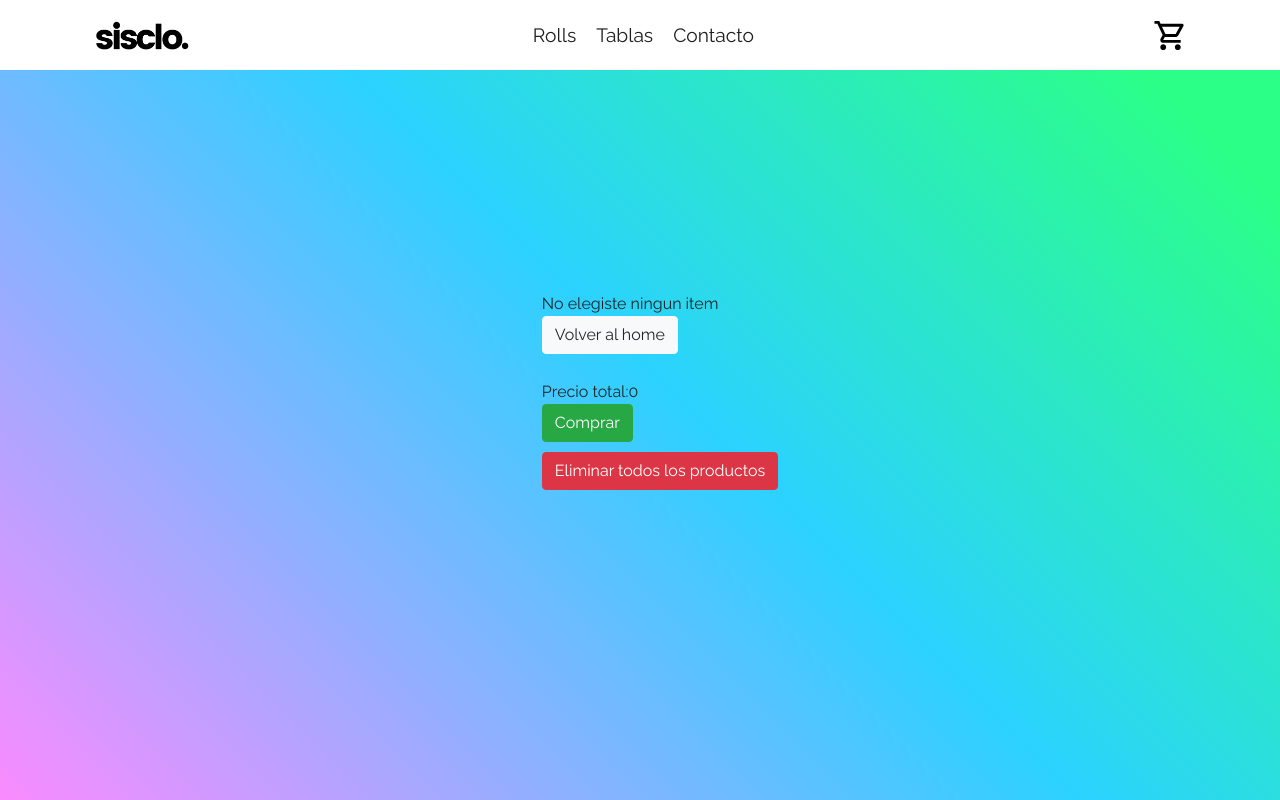
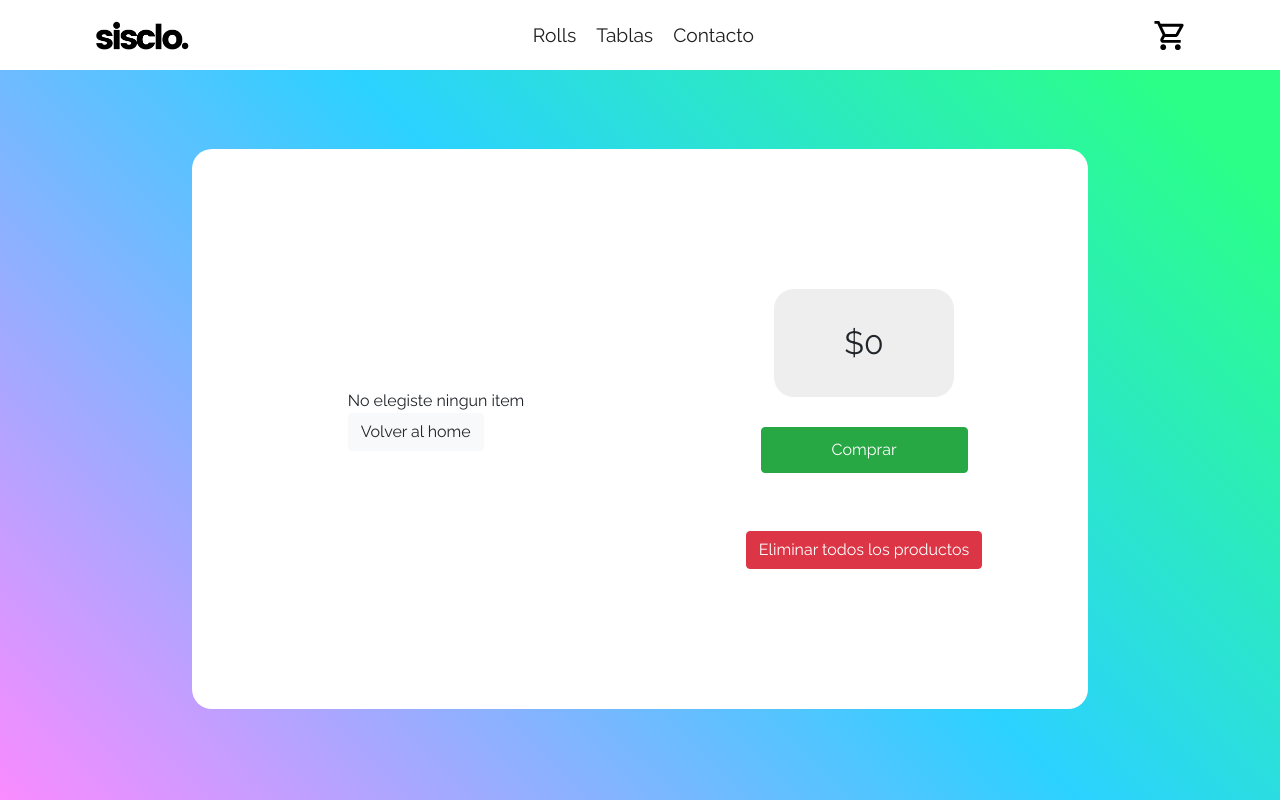
Before and after one commit to felipelerner/naon, a React (Create React App) app: page /cart in a window 1280 px wide. Built offline with nearby package versions, Linux system fonts and the light colour scheme.

Commit message:
css en cart

```diff
--- a/src/components/cart/Cart.css
+++ b/src/components/cart/Cart.css
@@ -0,0 +1,95 @@
+.cartDetail{
+    display: flex;
+    align-items: center;
+    background-color: white;
+    margin-top: 4.5%;
+    min-height: 70%;
+    height: auto;
+    width: 70%;
+    border-radius: 20px;
+}
+
+.itemSelectedContainer{
+    display: flex;
+    justify-content: center;
+    align-items: center;
+    justify-self: flex-start;
+    height: 100%;
+    width: 50%;
+}
+
+.itemSelected{
+    display: flex;
+    justify-content: center;
+    align-items: flex-start;
+    flex-direction: column-reverse;
+    background-color: rgb(252, 252, 252);
+    height: 60px;
+    max-width: 130%;
+    margin-left: -20%;
+    padding-left: 5%;
+    border-bottom: solid 1px rgb(156, 156, 156);
+    margin-bottom: 10px;
+}
+
+.itemSelected li{
+    list-style: none;
+    display: flex;
+    flex-direction: row;
+    flex-wrap: nowrap;
+    width: 100%;
+}
+
+.itemSelected li button{
+    display: flex;
+    justify-items: flex-end;
+    align-self: center;
+    margin-right: 10px;
+    border-radius: 50%;
+    padding: 4px 12px;
+}
+
+.itemSelected li h1{
+    font-size: 1rem;
+    font-weight: 800;
+    margin-right: 30px;
+    padding: 10px;
+}
+
+.itemSelected li p{
+    font-size: 1rem;
+    font-weight: 800;
+    padding: 10px;
+    background-color: rgb(238, 238, 238);
+    border-radius: 20%;
+}
+
+.itemQuantity{
+    background-color: rgb(238, 238, 238);
+    border-radius: 20%;
+    padding: 10px;
+    margin-right: 30px;
+}
+
+.priceControlersContainer{
+    display: flex;
+    justify-content: center;
+    align-items: center;
+    flex-direction: column;
+    justify-self: flex-end;
+    height: 100%;
+    width: 50%;
+}
+
+.priceControlersContainer p{
+    background-color: rgb(238, 238, 238);
+    border-radius: 20px;
+    margin-bottom: 50px;
+    padding: 30px 70px;
+    font-size: 2rem;
+}
+
+.buy{
+    margin-bottom: 30px;
+    padding: 10px 70px;
+}
--- a/src/components/cart/Cart.js
+++ b/src/components/cart/Cart.js
@@ -1,6 +1,7 @@
 import React, {useContext} from 'react';
 import { CartContext } from '../../context/CartContext';
 import { useHistory } from 'react-router-dom'
+import './Cart.css'
 
 
 
@@ -28,11 +29,15 @@ export default function CartPage() {
 
     function CartWithItems({id, product, quantity, priceByProduct, price}){
       return (
-        <li key={id}>
-        <p> producto: {product} unidades: {quantity} subtotal: ${quantity > 1 ?  priceByProduct : price}</p>
-        <button onClick={() =>removeItem(id)} className="btn btn-danger">Remover Item</button>
+        <div className="itemSelected">
+          <li>
+            <button onClick={() =>removeItem(id)} className="btn btn-danger">-</button>
+            <h1> {product} </h1>
+            <p className="itemQuantity"> X{quantity} </p>
+            <p> ${quantity > 1 ?  priceByProduct : price}</p>
             <br/>
           </li>
+        </div>
       )
     }
 
@@ -47,20 +52,25 @@ export default function CartPage() {
 
     return (
         <div className="home">
+          <div className="cartDetail">
+            <div className='itemSelectedContainer'>
               <ul>
                 {!cart.length ? <CartWithoutItems/> :
                       cart.map(item =>{
                         const precioPorProducto = (item.price * item.quantity)
                         console.log (precioPorProducto)
                       return(
-                <CartWithItems id={item.id} product={item.title} quantity={item.quantity} priceByProduct={precioPorProducto} price={item.price}/>
+                      <CartWithItems key={item.id}  id={item.id} product={item.title} quantity={item.quantity} priceByProduct={precioPorProducto} price={item.price}/>
                       )})}
-        <br/>
-        <p>Precio total:{sumaPrecios} </p>
-        <button onClick={showcart} className="btn btn-success">Comprar</button>
+              </ul>
+          </div>
+          <div className="priceControlersContainer">
+            <p>${sumaPrecios} </p>
+            <button onClick={showcart} className="buy btn btn-success">Comprar</button>
             <br/><br/>
             <button  onClick={clear} className="btn btn-danger">Eliminar todos los productos</button>
-      </ul>
+          </div>
+        </div>
       </div>
     )
 }
--- a/src/containers/itemDetailContainer/ItemDetailContainer.js
+++ b/src/containers/itemDetailContainer/ItemDetailContainer.js
@@ -11,8 +11,6 @@ export default function ItemDetailContainer() {
     console.log(id)
 
     const [post, setPosts] = useState([]);
-
-
 
 
 
```
Also changed, not shown: src/components/itemDetail/ItemDetail.js (+11 -1 lines). Lines whose indentation alone changed are shown as unchanged.
